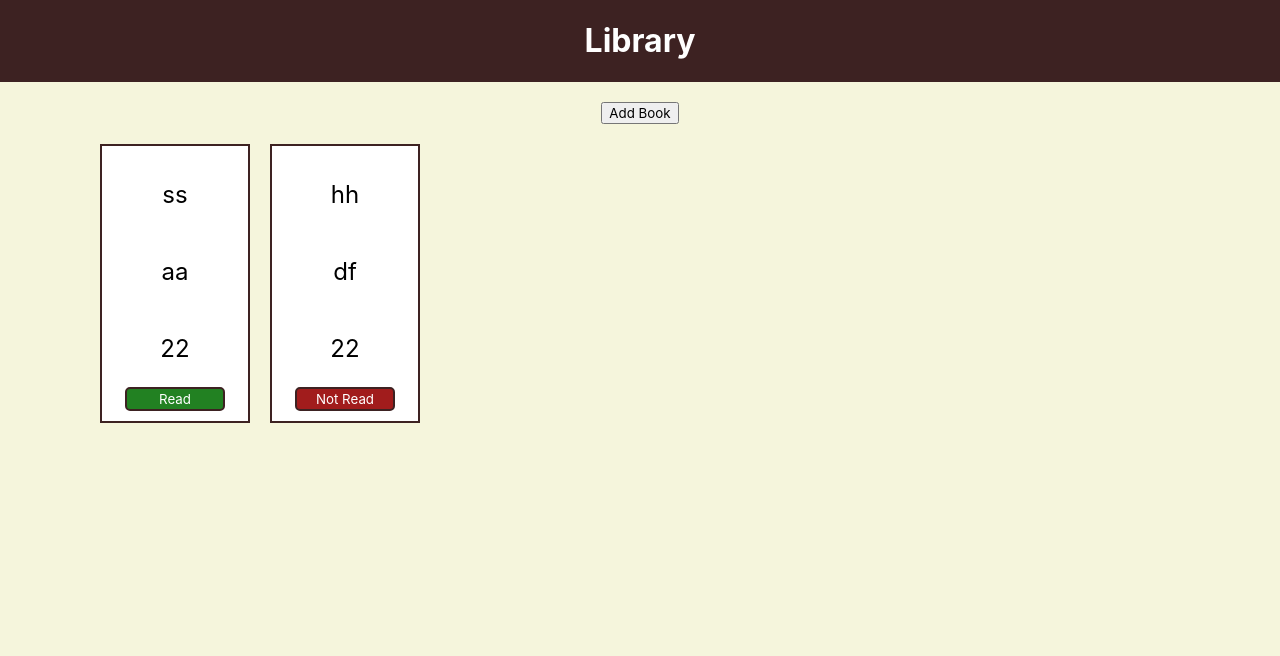
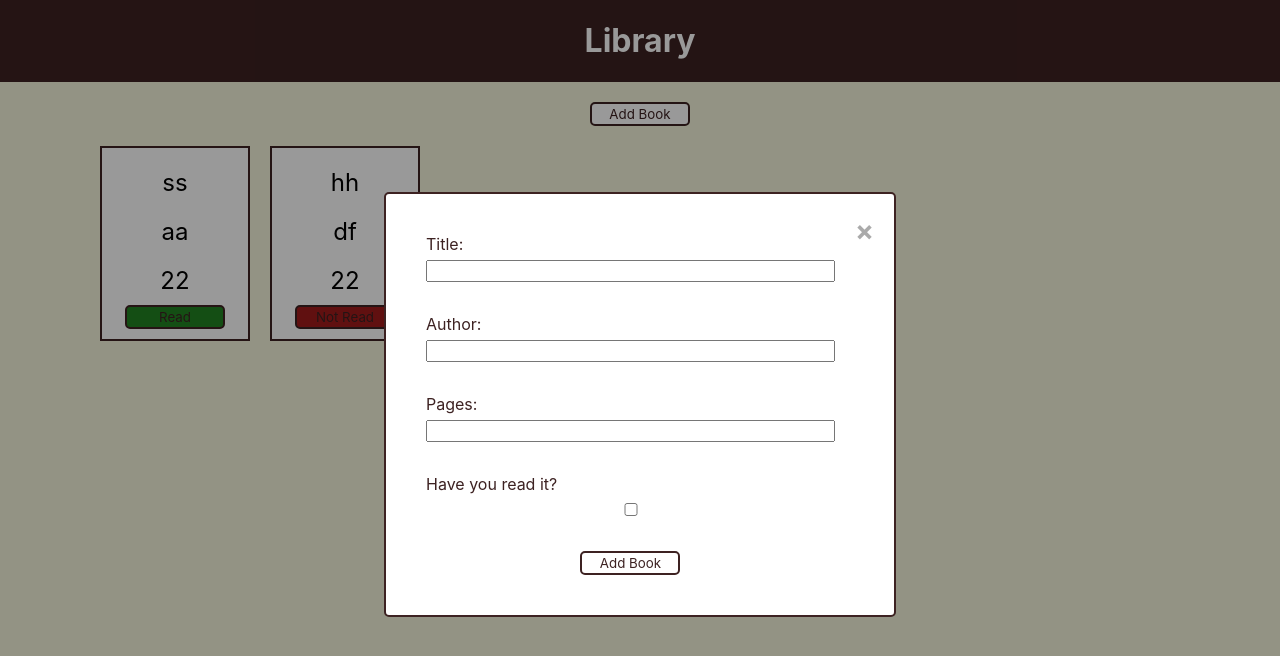
Before and after one commit to bmccabe96/library, a plain HTML site: page index.html in a window 1280 px wide. Both pictures are taken after a click on the button "Add Book". Drawn offline with Linux system fonts and the light colour scheme.

Commit message:
Added modal for adding a book to library. Will need styling improvements later on

```diff
--- a/css/styles.css
+++ b/css/styles.css
@@ -45,8 +45,14 @@ body {
     padding: 10px;
 }
 
+.book p {
+    margin: 10px 0;
+    text-align: center;
+}
+
 .btn {
-    color: white;
+    color: rgb(61, 34, 34);
+    background-color:white;
     border: 2px solid rgb(61, 34, 34);
     border-radius: 5px;
     width: 100px;
@@ -60,3 +66,58 @@ body {
 .btn-green {
     background-color: rgb(34, 129, 34);
 }
+
+
+
+
+
+/* The Modal (background) */
+.modal {
+    display: none; /* Hidden by default */
+    position: fixed; /* Stay in place */
+    z-index: 1; /* Sit on top */
+    left: 0;
+    top: 0;
+    width: 100%; /* Full width */
+    height: 100%; /* Full height */
+    overflow: auto; /* Enable scroll if needed */
+    background-color: rgb(0,0,0); /* Fallback color */
+    background-color: rgba(0,0,0,0.4); /* Black w/ opacity */
+  }
+
+  /* Modal Content/Box */
+  .modal-content {
+    color: rgb(61, 34, 34);
+    background-color:white;
+    border: 2px solid rgb(61, 34, 34);
+    border-radius: 5px;
+    margin: 15% auto; /* 15% from the top and centered */
+    padding: 20px;
+    width: 40%; /* Could be more or less, depending on screen size */
+  }
+
+  .modal form {
+      display: flex;
+      flex-direction: column;
+      gap: 6px;
+      padding: 20px;
+  }
+
+  .btn-holder {
+      text-align: center;
+  }
+
+  /* The Close Button */
+  .close {
+    color: #aaa;
+    float: right;
+    font-size: 28px;
+    font-weight: bold;
+  }
+
+  .close:hover,
+  .close:focus {
+    color: black;
+    text-decoration: none;
+    cursor: pointer;
+  }
--- a/index.html
+++ b/index.html
@@ -13,10 +13,32 @@
         <div class="heading">
             <h1>Library</h1>
         </div>
-        <button>Add Book</button>
+        <button id="add-btn" class="btn">Add Book</button>
         <div class="bookshelf">
 
 
+        </div>
+    </div>
+
+
+    <!-- The Modal -->
+    <div id="myModal" class="modal">
+        <!-- Modal content -->
+        <div class="modal-content">
+            <span class="close">&times;</span>
+            <form method="post" id="add-book-form">
+                <label for="title">Title:</label>
+                <input type="text" id="title" name="title"><br>
+                <label for="author">Author:</label>
+                <input type="text" id="author" name="author"><br>
+                <label for="pages">Pages:</label>
+                <input type="number" id="pages" name="pages" min="1"><br>
+                <label for="is-read">Have you read it?</label>
+                <input type="checkbox" id="is-read" name="is-read"><br>
+                <div class="btn-holder">
+                    <input type="submit" id="submit-book" class="btn" value="Add Book"></input>
+                </div>
+            </form>
         </div>
     </div>
 
--- a/js/lib.js
+++ b/js/lib.js
@@ -65,11 +65,11 @@ function createBookHtml(book, index) {
         if (book.isRead === true) {
             read = document.createElement("button");
             read.textContent = "Read";
-            read.className = "btn btn-green";
+            read.className = "toggle btn btn-green";
         } else {
             read = document.createElement("button");
             read.textContent = "Not Read";
-            read.className = "btn btn-red";
+            read.className = "toggle btn btn-red";
         }
         bookItem.appendChild(title);
         bookItem.appendChild(author);
@@ -94,10 +94,10 @@ Event listener for bookItems
 2) Removal
 */
 function initializeReadButtons() {
-    let bookReadButtons = document.querySelectorAll('.btn');
+    let bookReadButtons = document.querySelectorAll('.toggle');
     bookReadButtons.forEach(read => {
         read.addEventListener("click", () => {
-            if(read.className === "btn btn-green"){
+            if(read.className === "toggle btn btn-green"){
                 myLibrary[read.parentNode.dataset.index].isRead = false;
                 displayBooks();
             } else {
@@ -107,3 +107,54 @@ function initializeReadButtons() {
         });
     });
 }
+
+
+
+
+
+// Get the modal
+let modal = document.getElementById("myModal");
+// Get the button that opens the modal
+let addBookBtn = document.getElementById("add-btn");
+// Get the <span> element that closes the modal
+let span = document.getElementsByClassName("close")[0];
+// When the user clicks on the button, open the modal
+addBookBtn.onclick = function() {
+  modal.style.display = "block";
+  let submit = document.querySelector("#submit-book");
+  submit.addEventListener("click", () => {
+      let newBook = getBookFromInput();
+      console.log(newBook);
+      addBookToLibrary(newBook);
+      modal.style.display = "none";
+      displayBooks();
+  });
+}
+// When the user clicks on <span> (x), close the modal
+span.onclick = function() {
+  modal.style.display = "none";
+}
+// When the user clicks anywhere outside of the modal, close it
+window.onclick = function(event) {
+  if (event.target === modal) {
+    modal.style.display = "none";
+  }
+}
+
+/*
+Function for getting new book data from form
+*/
+const getBookFromInput = () => {
+    const title = document.getElementById('title').value;
+    const author = document.getElementById('author').value;
+    const pages = document.getElementById('pages').value;
+    const isRead = document.getElementById('is-read').checked;
+    return new MakeBook(title, author, pages, isRead)
+};
+
+/*
+Prevent form from refreshing window on submit
+*/
+let form = document.getElementById("add-book-form");
+function handleForm(event) { event.preventDefault(); }
+form.addEventListener('submit', handleForm);
```
